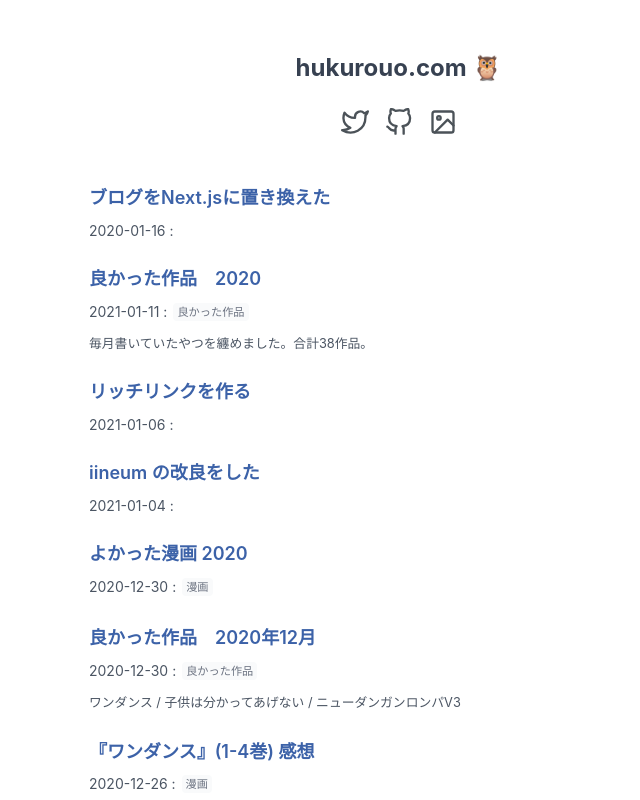
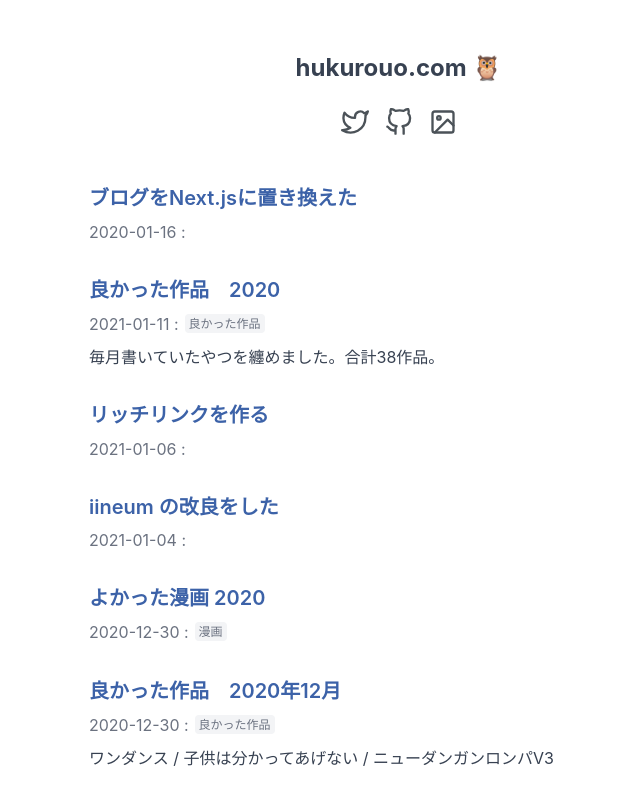
Before and after one commit to n1sym/hukurouo-blog-next, a Next.js app: page / in a window 1280 px wide. Shown: the top 800 px of the page, without its empty margins (241-881 px from the left). Built offline with nearby package versions, Linux system fonts and the light colour scheme.

Commit message:
css repro2

```diff
--- a/components/layout.tsx
+++ b/components/layout.tsx
@@ -89,13 +89,6 @@ export default function Layout({ children, home }: typeLayout) {
         </div>
       </header>
       <main>{children}</main>
-      {!home && (
-        <div className="mb-24 mt-12">
-          <Link href="/">
-            <a>← Back to home</a>
-          </Link>
-        </div>
-      )}
     </div>
   );
 }
--- a/lib/posts.ts
+++ b/lib/posts.ts
@@ -11,6 +11,7 @@ const postsDirectory = path.join(process.cwd(), 'posts')
 export function getSortedPostsData() {
   // Get file names under /posts
   const fileNames = fs.readdirSync(postsDirectory)
+  console.log(fileNames)
   const allPostsData = fileNames.map(fileName => {
     // Remove ".md" from file name to get id
     const id = fileName.replace(/\.md$/, '')
--- a/pages/posts/[id].tsx
+++ b/pages/articles/[id].tsx
@@ -10,7 +10,7 @@ export default function Post({ postData }) {
       <Head>
         <title>{postData.title}</title>
       </Head>
-      <article className={`${styles.article} mt-16`}>
+      <article className={`${styles.article} mt-16 mb-20`}>
         <h1 className="text-3xl font-bold my-2">{postData.title}</h1>
         <div className="text-gray-500">
           {postData.date}
--- a/pages/index.tsx
+++ b/pages/index.tsx
@@ -16,18 +16,18 @@ export default function Home({ allPostsData }) {
         <ul className="">
           {allPostsData.map(({ id, date, title, tags, description }) => (
             <li className="mb-3" key={id}>
-              <Link href={`/posts/${id}`}>
-                <a className="text-lg font-semibold text-link-blue ">{title}</a>
+              <Link href={`/articles/${id}`}>
+                <a className="text-xl font-semibold text-link-blue ">{title}</a>
               </Link>
               <div className="flex mt-0.5">
-                <div className="text-gray-600 text-sm pt-1.5">
+                <div className="text-gray-500 text-base pt-1">
                   {date} :
                 </div>
                 <div>
                   {tags.map((tag: string) => {
                     return (
                       <Link href="" key={tag}>
-                        <a className="text-xs bg-gray-50 text-gray-500 rounded ml-1.5 px-1 py-0.5 ">
+                        <a className="text-xs bg-gray-100 text-gray-500 rounded ml-1.5 px-1 py-0.5">
                           {tag}
                         </a>
                       </Link>
@@ -35,7 +35,7 @@ export default function Home({ allPostsData }) {
                   })}
                 </div>
               </div>
-              <div className="text-gray-600 text-tiny mt-2 mb-6">
+              <div className="text-gray-700 text-base mt-2 mb-8">
                 {description}
               </div>
             </li>
--- a/styles/global.css
+++ b/styles/global.css
@@ -4,26 +4,6 @@
 @tailwind utilities;
 @import 'prism.css';
 @import 'b-card.css';
-
-figure{
-  text-align:center;
-  margin: 0px;
-}
-figcaption{color:grey;font:14px arial;margin-bottom:30px;}
-
-img {
-  margin-bottom: 10px;
-  max-width: 620px;
-  max-height: 500px;
-  margin-left: auto;
-  margin-right: auto;
-}
-@media screen and (max-width: 768px) {
-img {
-  width: 100%;
-  height: auto;
-}
-}
 
 @layer utilities {
   .font-palt {
--- a/tailwind.config.js
+++ b/tailwind.config.js
@@ -8,7 +8,7 @@ module.exports = {
         'green-h3': '#75b88e',
       },
       fontSize: {
-        'xs': '.7rem',
+        'xs': '.75rem',
         'tiny': '.8rem',
       },
       borderWidth: {
```
Also changed, not shown: pages/articles/post.module.css (renamed from pages/posts/post.module.css, +15 -0 lines).
